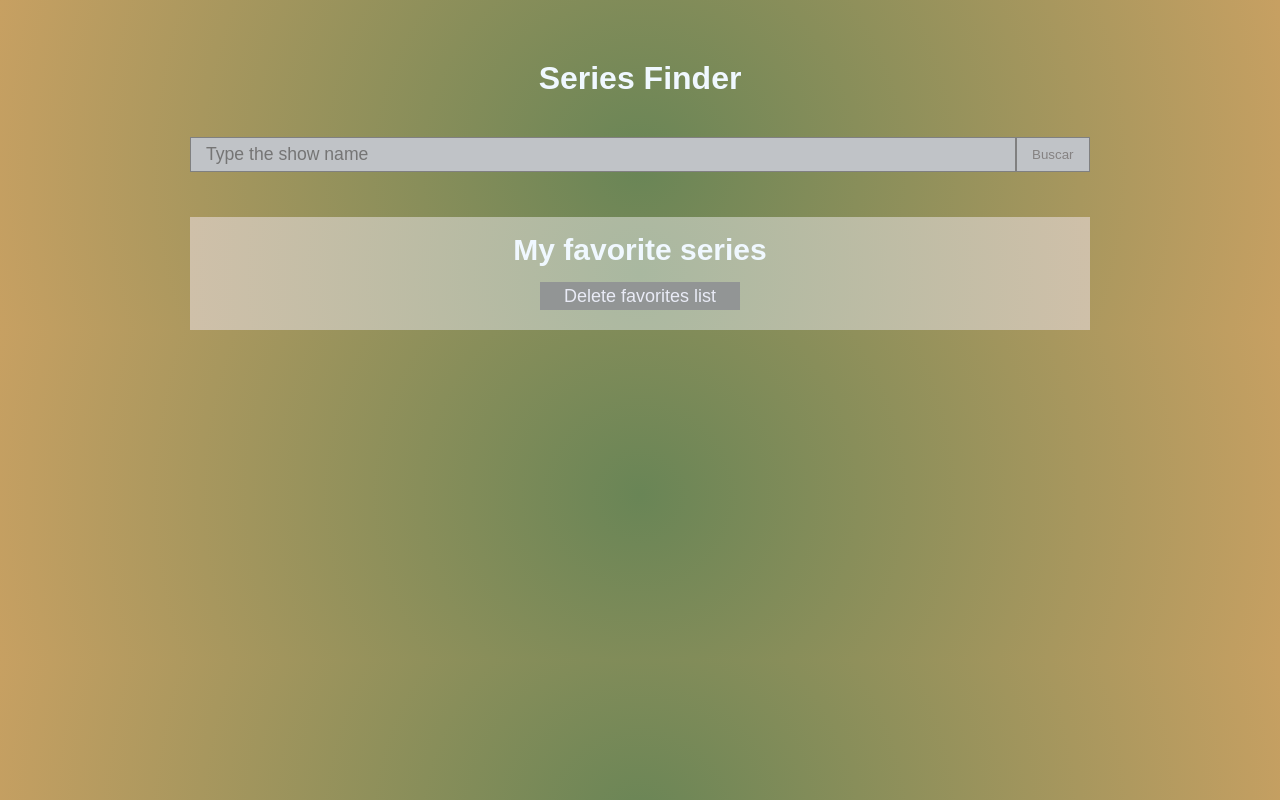
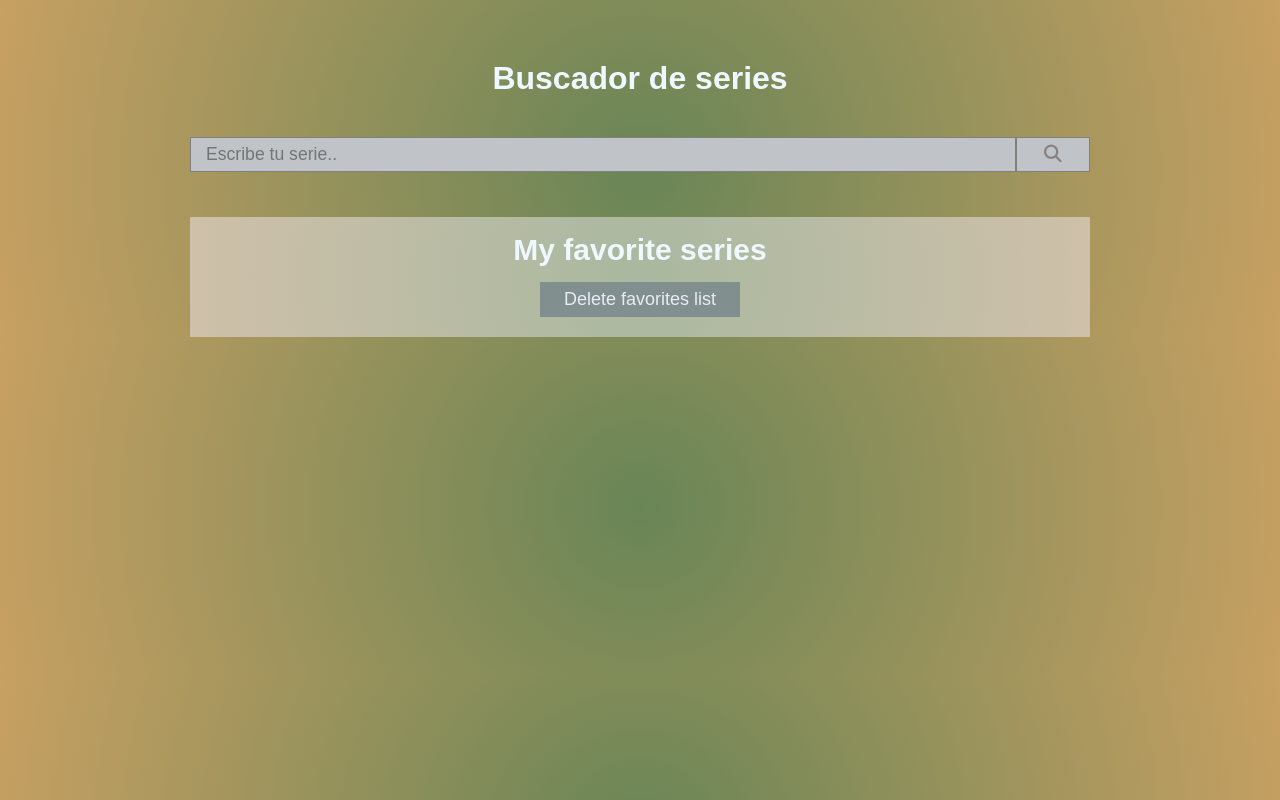
Before and after one commit to Adalab/modulo-2-evaluacion-final-yosiris-m, a website: page docs/index.html in a window 1280 px wide. Drawn offline with Linux system fonts and the light colour scheme; a web font is replaced by a local one.

Commit message:
npn docs

```diff
--- a/docs/index.html
+++ b/docs/index.html
@@ -20,16 +20,18 @@
   <body class="body">
     <main class="mainBox">
       <div class="header">
-        <h1 class="title">Series Finder</h1>
+        <h1 class="title">Buscador de series</h1>
       </div>
       <form class="container__form js-form">
         <input
           class="js-inputName container__inputName"
           type="text"
           value=""
-          placeholder="Type the show name"
+          placeholder="Escribe tu serie.."
         />
-        <button type="submit" class="container__btnSearch">Buscar</button>
+        <button type="submit" class="container__btnSearch">
+          <i class="fas fa-search"></i>
+        </button>
       </form>
 
       <div>
```
Also changed, not shown: docs/assets/css/main.css (+1 -1 lines).
